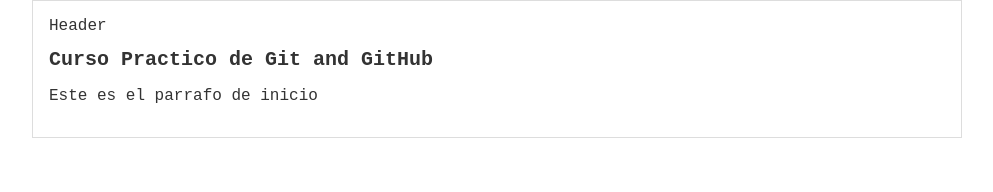
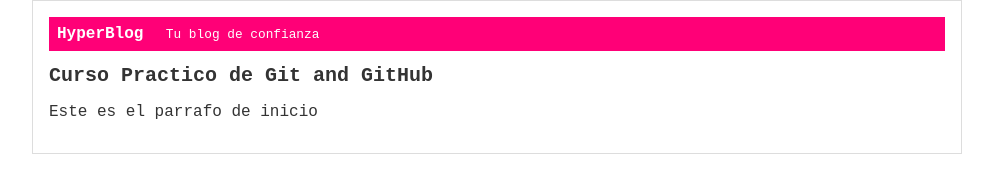
Before and after one commit to yordycuevas/hyperblog, a plain HTML site: page index.html in a window 1280 px wide. Shown: the whole page, without its empty margins (143-1136 px from the left). Drawn offline with Linux system fonts and the light colour scheme.

Commit message:
finaliza header

```diff
--- a/css/style.css
+++ b/css/style.css
@@ -18,3 +18,20 @@ body {
 #container h1 {
     font-size: 20px;
 }
+
+#header {
+    background: rgb(255, 0, 119);
+    box-shadow: 0px 2px 50px 0px rgba(255, 255, 255, 0.);
+    color: white;
+    font-weight: bold;
+    margin: 0;
+    padding: 0.5em;
+}
+
+
+#header #tagline {
+    padding: 0 0 0 1em;
+    font-weight: normal;
+    font-size: 0.8em;
+
+}
--- a/index.html
+++ b/index.html
@@ -11,7 +11,7 @@
   <body>
     <div id="container">
         <div id="header">
-            Header
+            HyperBlog <span id="tagline">Tu blog de confianza</span>
         </div>
             <div id="post">
                 <h1>Curso Practico de Git and GitHub</h1>
```
